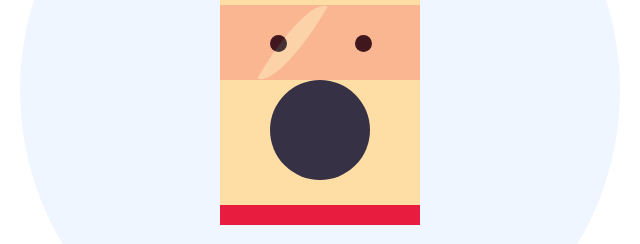
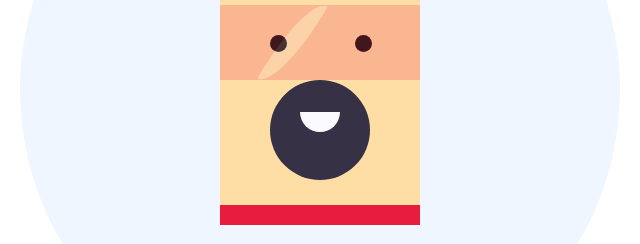
Before and after one commit to LujainAK/Drawing-a-Man, a plain HTML site: page Index.html in a window 1280 px wide. Shown: the part 310-554 px from the top of the page, 320-960 px from the left. Drawn offline with Linux system fonts and the light colour scheme.

Commit message:
feat: Style the smile

```diff
--- a/manstyle.css
+++ b/manstyle.css
@@ -64,7 +64,14 @@ body{
 	transform:translate(-50%);
 }
 .smile{
-
+	position:absolute;
+	width:40px;
+	height:20px;
+	background-color:#fbfaff;
+	border-radius:0 0 20px 20px;
+	top:50%;
+	left:50%;
+	transform:translate(-50%,-90%);
 }
 .nose{
 
```
